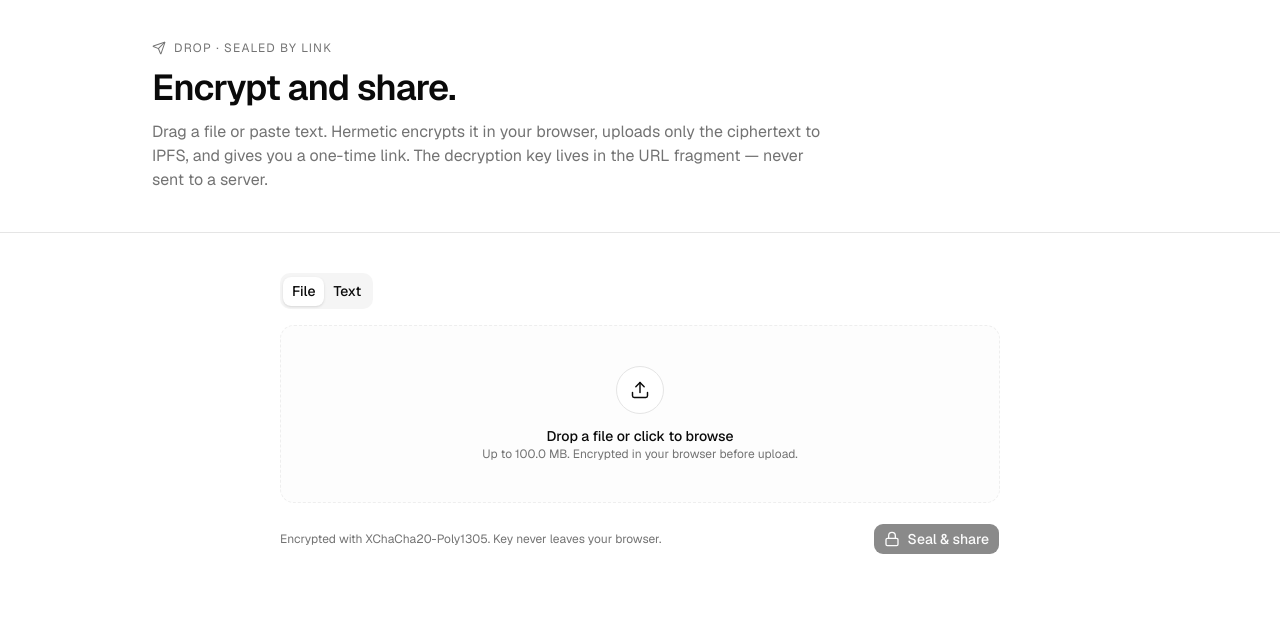
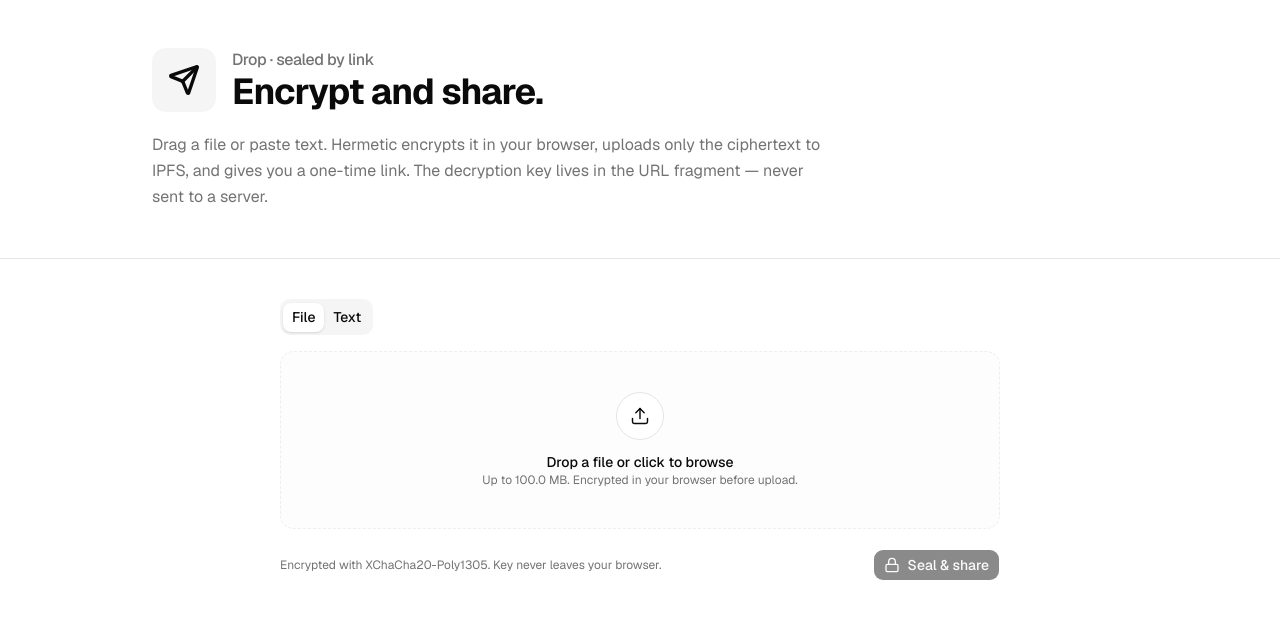
Before and after one commit to pradhankukiran/hermetic, a Next.js app: page /drop in a window 1280 px wide. Shown: the top 618 px of the page. Built offline with nearby package versions, Linux system fonts and the light colour scheme.

Commit message:
style(page-header): match landing — big bold icon beside large bold title, subtle eyebrow

```diff
--- a/src/components/layout/page-header.tsx
+++ b/src/components/layout/page-header.tsx
@@ -13,16 +13,26 @@
 }) {
   return (
     <div className="border-b">
-      <div className="mx-auto flex w-full max-w-5xl flex-col gap-3 px-4 py-10 sm:px-6">
-        {eyebrow ? (
-          <div className="text-muted-foreground inline-flex items-center gap-2 text-xs tracking-widest uppercase">
-            {Icon ? <Icon className="size-3.5" strokeWidth={1.75} /> : null}
-            <span>{eyebrow}</span>
+      <div className="mx-auto flex w-full max-w-5xl flex-col gap-5 px-4 py-10 sm:px-6 sm:py-12">
+        <div className="flex items-center gap-4">
+          {Icon ? (
+            <div className="bg-muted flex size-14 shrink-0 items-center justify-center rounded-xl sm:size-16">
+              <Icon className="size-7 sm:size-8" strokeWidth={2.5} />
+            </div>
+          ) : null}
+          <div className="flex min-w-0 flex-col">
+            {eyebrow ? (
+              <p className="text-muted-foreground text-base font-medium tracking-tight">
+                {eyebrow}
+              </p>
+            ) : null}
+            <h1 className="text-3xl font-bold tracking-tight sm:text-4xl">
+              {title}
+            </h1>
           </div>
-        ) : null}
-        <h1 className="text-3xl font-semibold tracking-tight sm:text-4xl">{title}</h1>
+        </div>
         {description ? (
-          <p className="text-muted-foreground max-w-2xl text-sm sm:text-base">
+          <p className="text-muted-foreground max-w-2xl text-sm leading-relaxed sm:text-base">
             {description}
           </p>
         ) : null}
```
